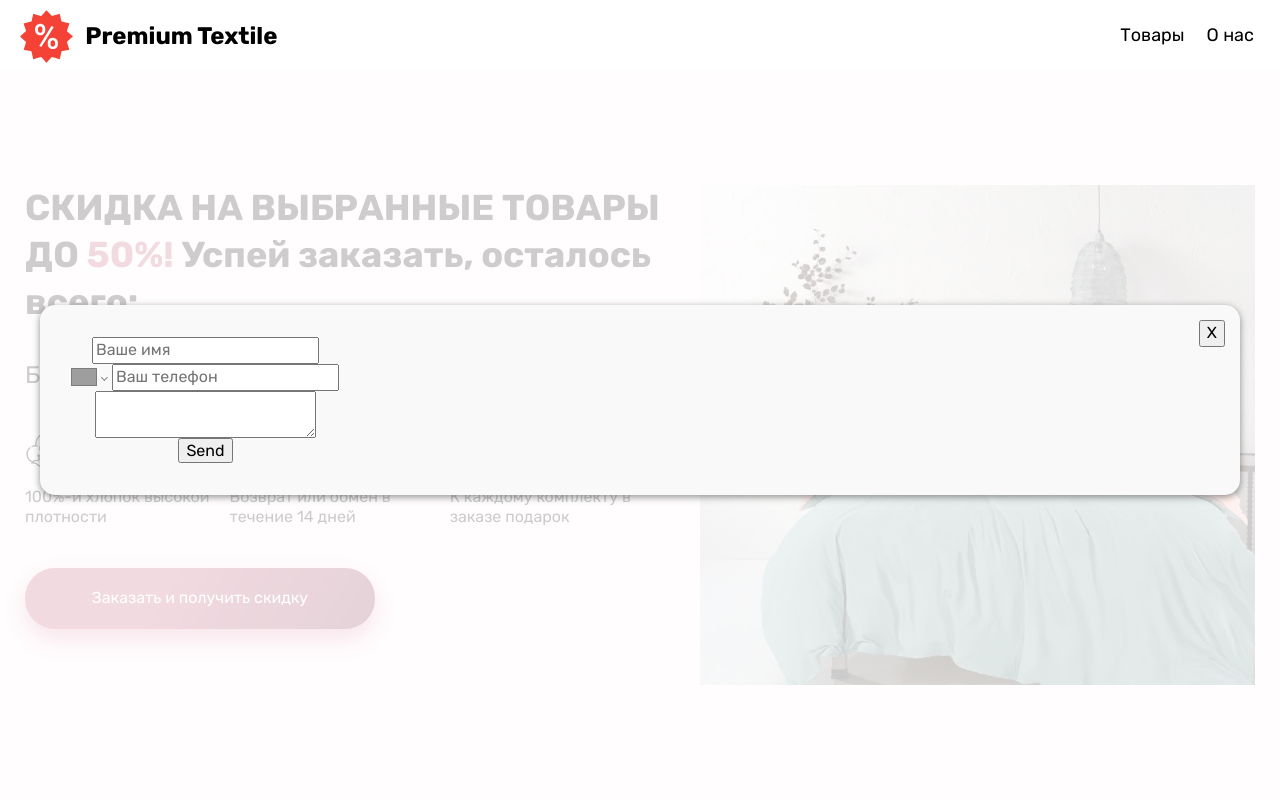
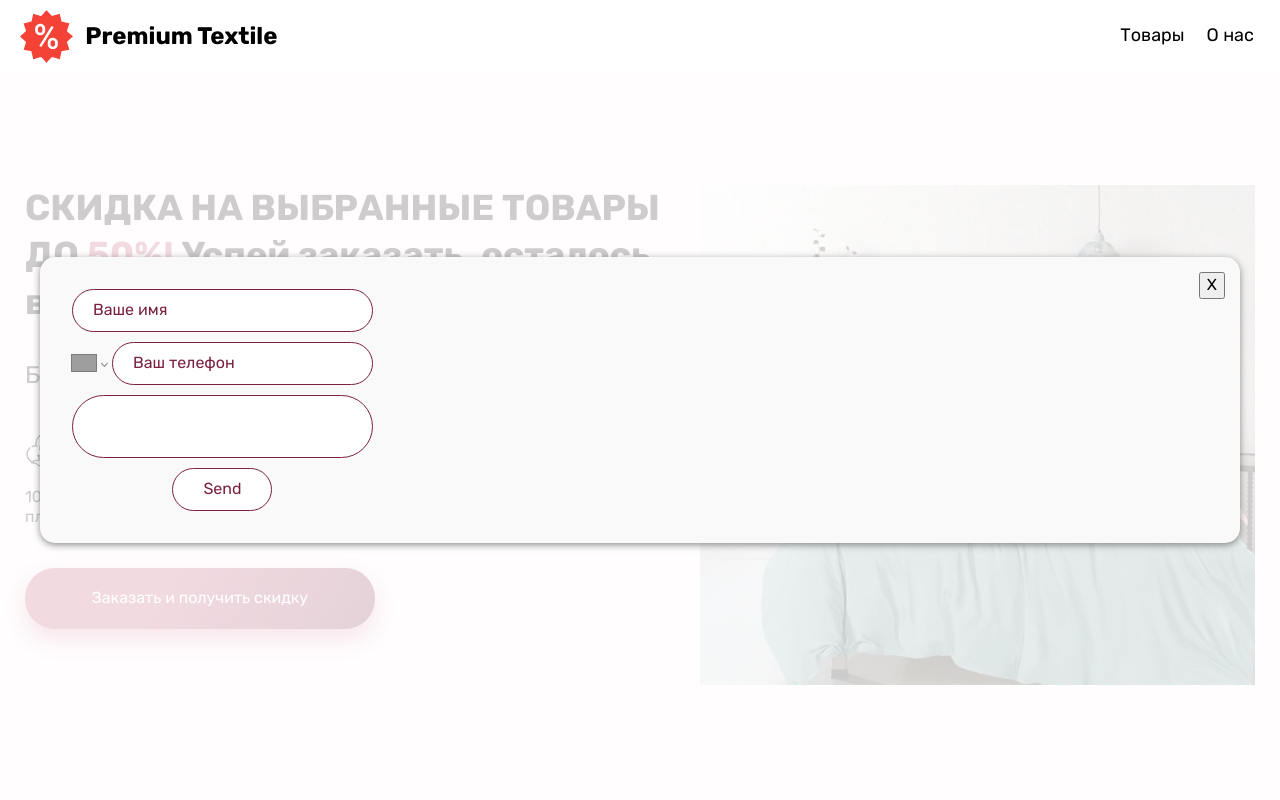
Before and after one commit to RomanVinichenko/onlineshop, a React (Create React App) app: page / in a window 1280 px wide. Both pictures are taken after a click on the button "Заказать и получить скидку". Shown: the top 800 px of the page. Built offline with nearby package versions, Linux system fonts and the light colour scheme; grey boxes are pictures that could not be loaded.

Commit message:
fix styles

```diff
--- a/src/components/ModalBuy/style.module.scss
+++ b/src/components/ModalBuy/style.module.scss
@@ -2,6 +2,57 @@
     display: flex;
     flex-direction: column;
     align-items: center;
-    justify-content: center;
-    text-align: center;
+
+    &__name {
+        padding: 10px 20px;
+        border: 1px solid #7a2041;
+        border-radius: 35px;
+
+        &::placeholder {
+            color: #7a2041;
+        }
+    }
+
+    .contact-form__phone {
+        input {
+            padding: 10px 20px;
+            border: 1px solid #7a2041;
+            border-radius: 35px;
+
+            &::placeholder {
+                color: #7a2041;
+            }
+        }
+    }
+
+    &__text {
+        padding: 10px 20px;
+        border: 1px solid #7a2041;
+        border-radius: 35px;
+        resize: none;
+    }
+
+    &__btn {
+        padding: 10px 20px;
+        width: 100%;
+        max-width: 100px;
+        border: 1px solid #7a2041;
+        border-radius: 35px;
+        color: #7a2041;
+        background-color: #fff;
+        transition: all 0.3s;
+        cursor: pointer;
+
+        &:hover {
+            color: #fff;
+            background-color: #7a2041;
+        }
+    }
+
+    &__name,
+    &__phone,
+    &__text {
+        margin-bottom: 10px;
+        width: 100%;
+    }
 }
--- a/src/components/Products/style.module.scss
+++ b/src/components/Products/style.module.scss
@@ -70,16 +70,14 @@
         padding: 20px 50px;
     }
 
-    &__text {
-        margin-bottom: 20px;
-    }
-
     &__price {
         margin-bottom: 20px;
+        font-size: 18px;
     }
 
     &__price-main {
         display: block;
+        margin-bottom: 15px;
 
         span {
             text-decoration: line-through;
@@ -94,12 +92,7 @@
         padding: 10px 20px;
         border: 1px solid #7a2041;
         border-radius: 35px;
-        box-shadow: 0 5px 5px 0 rgb(216, 124, 152);
         background-color: #fff;
         transition: box-shadow 0.5s;
-
-        &:hover {
-            box-shadow: none;
-        }
     }
 }
--- a/src/ui/index.scss
+++ b/src/ui/index.scss
@@ -79,9 +79,17 @@ body {
         background-color: rgb(122, 32, 65);
         transition: box-shadow 0.5s;
 
+        &:hover {
+            box-shadow: none;
+        }
+
         @include r($md) {
             padding: 6px 12px;
             font-size: 14px;
+        }
+
+        @include r($sm) {
+            padding: 10px 20px;
         }
     }
 
@@ -97,6 +105,10 @@ body {
             padding: 6px 12px;
             font-size: 14px;
         }
+
+        @include r($sm) {
+            padding: 10px 15px;
+        }
     }
 
     &:hover {
@@ -108,7 +120,7 @@ body {
     }
 
     @include r($sm) {
-        max-width: 212px;
+        max-width: 324px;
     }
 }
 
```
